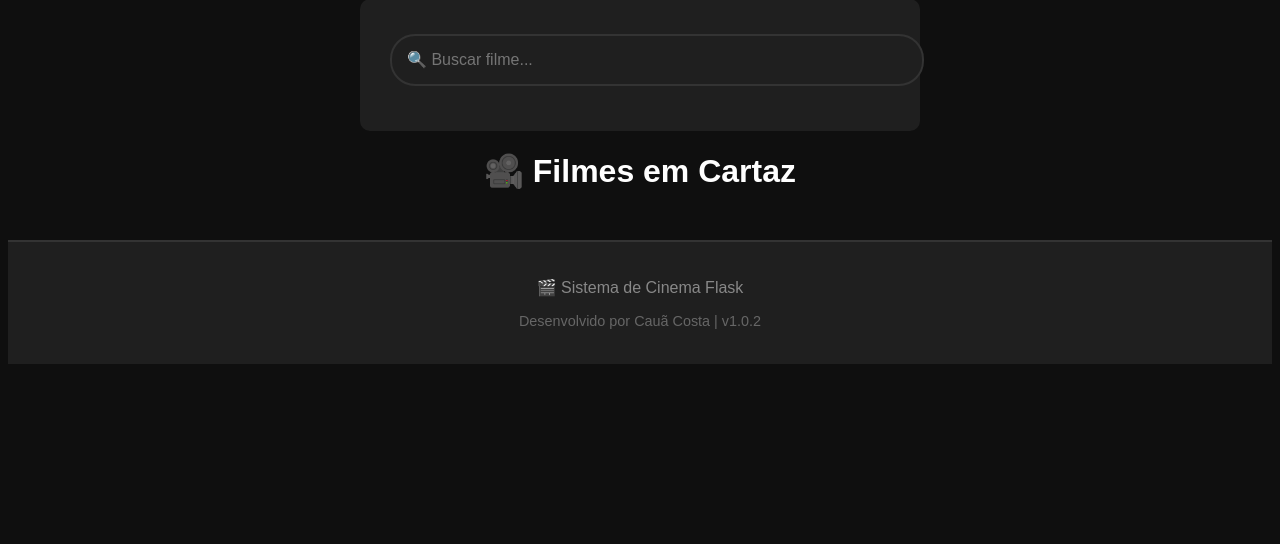
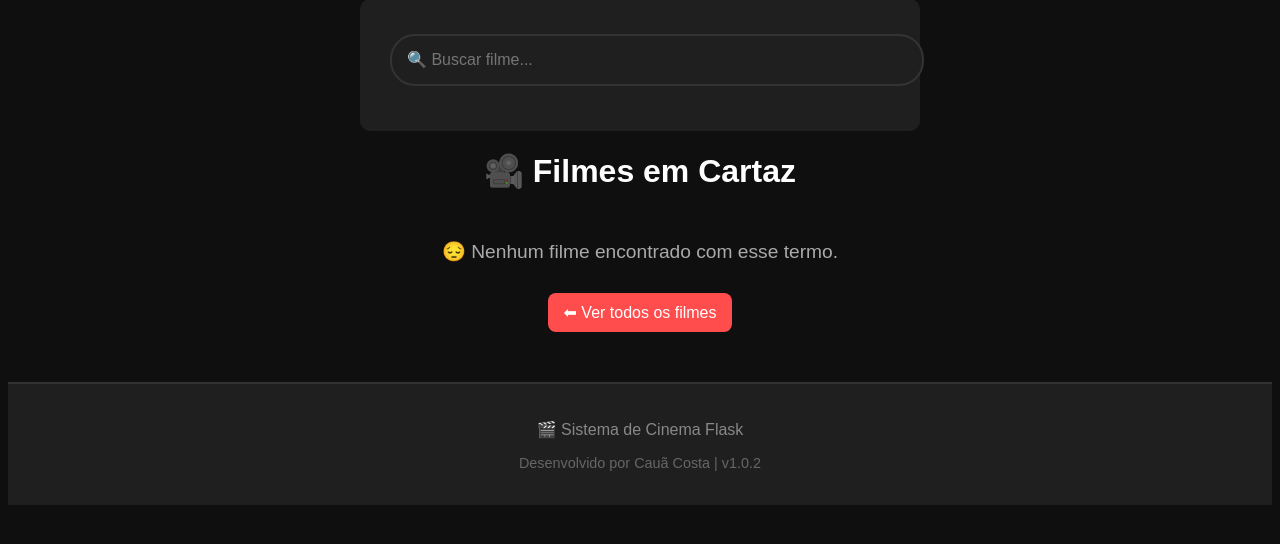
Before and after one commit to CostaCodesFullStack/cinema-ingressos, a Flask app: template templates/index.html in a window 1280 px wide. Shown: the part 108-652 px from the top of the page. Run offline with Flask 3, Linux system fonts and the light colour scheme; the template is opened without the code that fills it, so the values that code supplies are empty.

```diff
--- a/app.py
+++ b/app.py
@@ -89,8 +89,13 @@ historico = carregar_historico()
 
 @app.route("/")
 def index():
-    vendas_por_filme = contar_vendas_por_filme(historico)
-    return render_template("index.html", filmes=filmes, vendas_por_filme=vendas_por_filme)
+    termo = request.args.get('busca', '').lower()
+    if termo:
+        filtrados = {nome: dados for nome, dados in filmes.items() if termo in nome.lower()}
+    else:
+        filtrados = filmes
+    vendas_por_filmes = contar_vendas_por_filmes(historico)
+    return render_template("index.html", filmes=filtrados, vendas_por_filme=vendas_por_filme)
 
 
 @app.route("/comprar/<filme>", methods=["GET", "POST"])
@@ -217,12 +222,6 @@ def admin():
     total_arrecadado = sum(item["total"] for item in historico)
     vendas_por_filme = contar_vendas_por_filme(historico)
 
-    # Filmes mais vendidos
-    vendas_por_filme = {}
-    for venda in historico:
-        filme = venda["filme"]
-        vendas_por_filme[filme] = vendas_por_filme.get(filme, 0) + venda["quantidade"]
-
     return render_template(
         "admin.html",
         filmes=filmes,
--- a/dados/historico.json
+++ b/dados/historico.json
@@ -3,6 +3,7 @@
     "filme": "Titanic",
     "tipo": "Inteira",
     "quantidade": 2,
-    "total": 40.0
+    "total": 40.0,
+    "data": "25/10/2025 14:30"
   }
 ]
--- a/templates/index.html
+++ b/templates/index.html
@@ -52,27 +52,37 @@
     {% if filmes %}
     <div class="lista">
       {% for nome, dados in filmes.items() %}
-  <div class="filme-card">
+      <div class="filme">
+        <img
+          src="{{ dados['imagem'] }}"
+          alt="{{ nome }}"
+        />
+
         <h2>
           {{ nome }}
           {% if dados.get('ano', 0) >= 2024 %}
           <span style="background: #4dff4d; color: black; padding: 3px 8px; border-radius: 3px; font-size: 0.7em;">NOVO</span>
           {% endif %}
         </h2>
+
         <p style="color: #aaa; font-size: 0.85em; margin: 5px 20px">
           {{ dados.get('genero', 'N/A') }} | {{ dados.get('ano', 'N/A') }}
         </p>
+
         <p>Preço: R$ {{ "%.2f"|format(dados['preco']) }}</p>
+
         <p>Ingressos disponíveis: {{ dados['estoque'] }}</p>
+
         <p>🔥 {{ vendas_por_filme.get(nome, 0) }} vendidos</p>
-    <a href="{{ url_for('comprar', filme=nome)}}">🎟️ Comprar</a>
+
+        <a href="{{ url_for('comprar', filme=nome) }}">🎟️ Comprar</a>
       </div>
       {% endfor %}
-
+    </div>
+    {% else %}
     <p style="margin-top: 50px; font-size: 1.2em; color: #aaa">
       😔 Nenhum filme encontrado com esse termo.
     </p>
-
     <a href="{{ url_for('index') }}">⬅ Ver todos os filmes</a>
     {% endif %}
 
```
Lines whose indentation alone changed are shown as unchanged.
